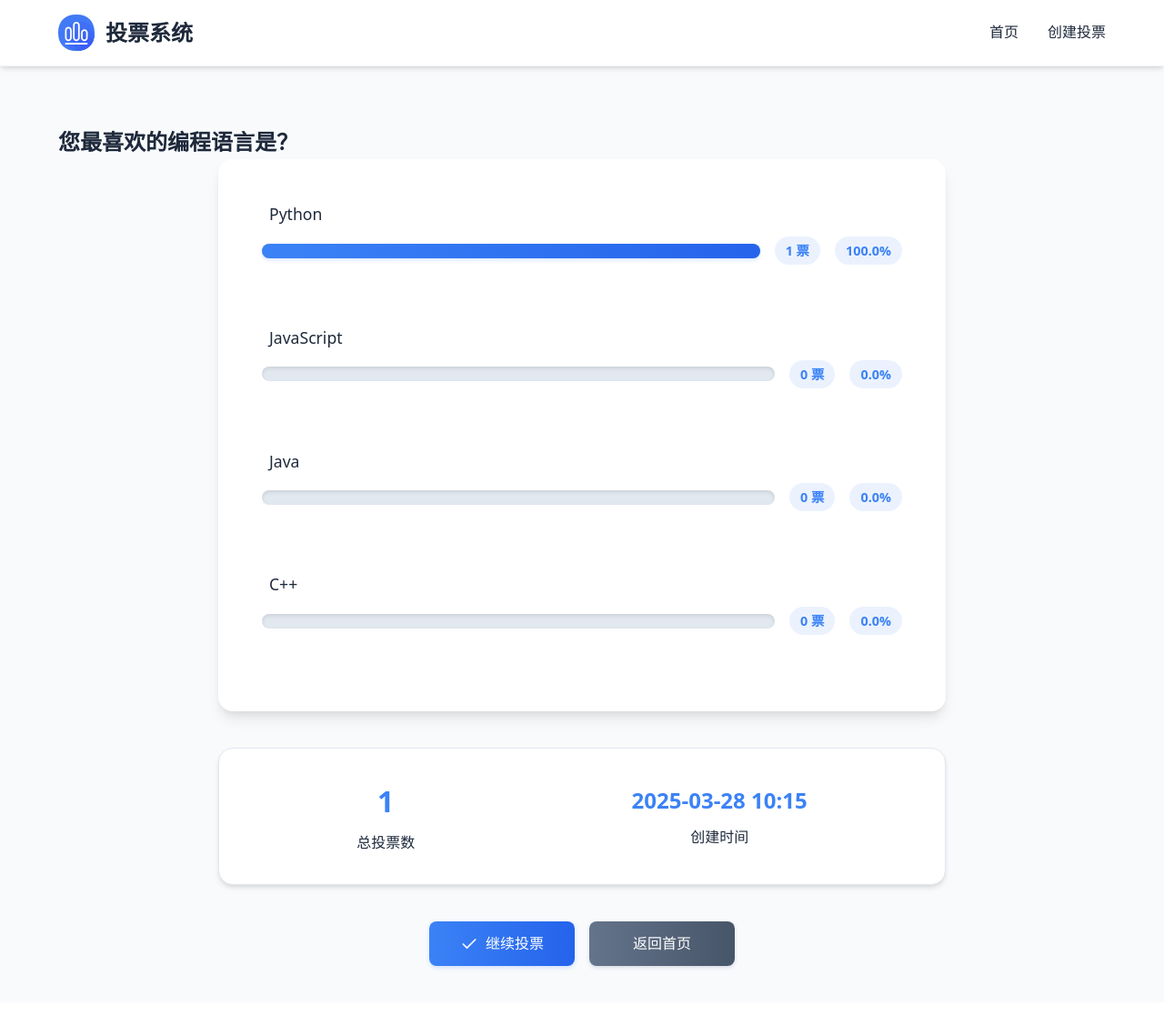
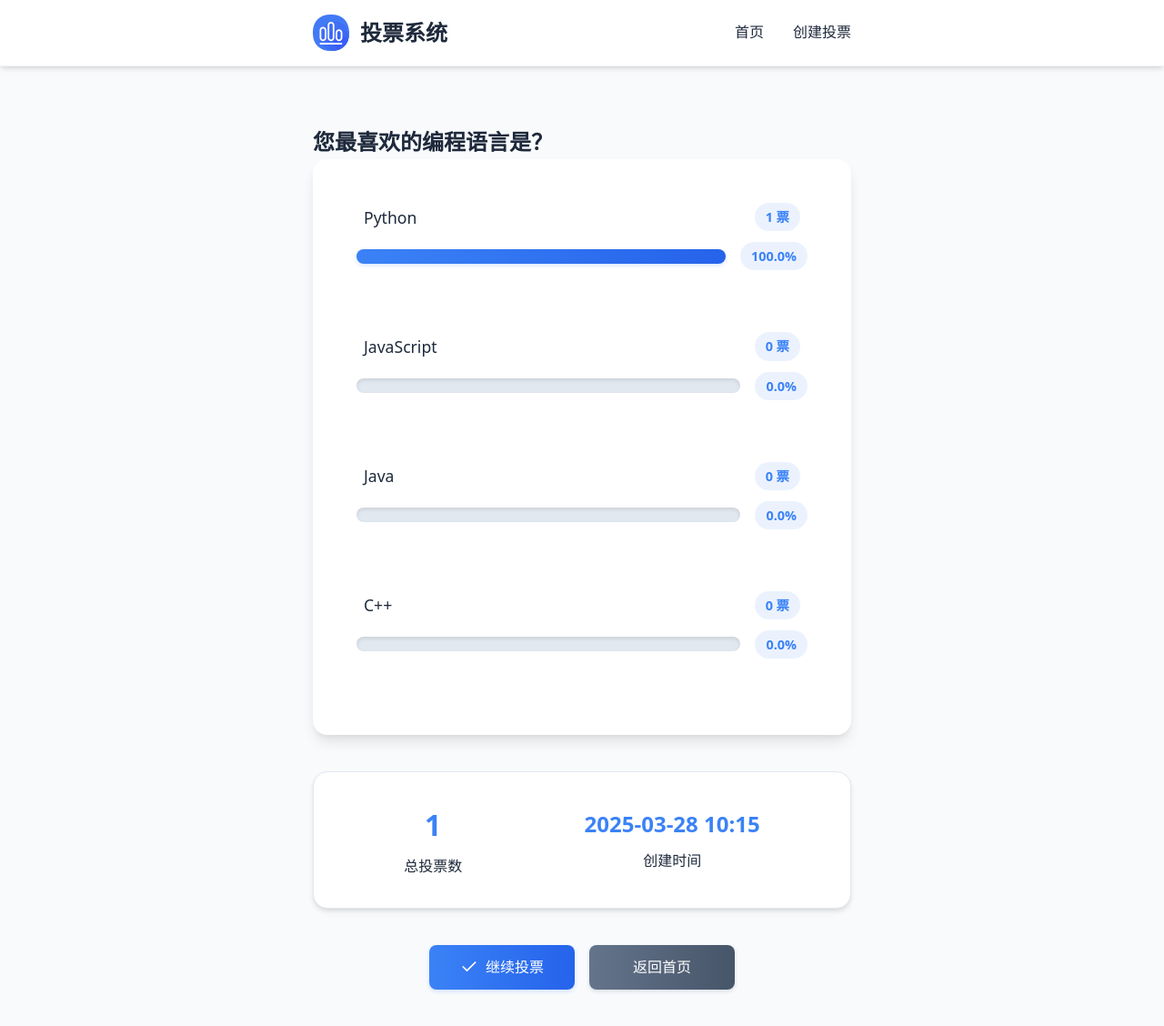
Before and after one commit to AllpickMode/vote, a Flask app: page /results/1 in a window 1280 px wide. Shown: the whole page at 91% size. Before the commit the page ends 1066 px from the top, so only its background shows below. Run offline with Flask 3, Linux system fonts and the light colour scheme; data comes from the database, SQL or seed files in the repository; some libraries are stand-ins or nearby versions.

Commit message:
结果页面的样式调整

```diff
--- a/static/style.css
+++ b/static/style.css
@@ -36,10 +36,11 @@ body {
 }
 
 .container {
-    max-width: 1200px;
+    max-width: 50%;
     margin: 0 auto;
     padding: 0 1.5rem;
     width: 100%;
+    min-width: 320px;
 }
 
 main {
@@ -241,7 +242,7 @@ main {
     border-radius: var(--radius-lg);
     background: white;
     border: 1px solid var(--border);
-    max-width: 800px;
+    width: 100%;
     display: flex;
     justify-content: space-around;
     align-items: center;
@@ -558,7 +559,7 @@ label {
     padding: 2.5rem;
     border-radius: var(--radius-lg);
     box-shadow: var(--shadow-lg);
-    max-width: 800px;
+    width: 100%;
     margin: 0 auto;
 }
 
@@ -580,6 +581,7 @@ label {
 .result-header {
     display: flex;
     align-items: center;
+    justify-content: space-between;
     margin-bottom: 0.75rem;
     padding: 0 0.5rem;
 }
@@ -589,6 +591,18 @@ label {
     font-weight: 500;
     color: var(--text);
     line-height: 1.4;
+    flex: 1;
+}
+
+.vote-count {
+    font-size: 0.9rem;
+    font-weight: 600;
+    color: var(--primary);
+    background: rgba(var(--primary-rgb), 0.1);
+    padding: 0.25rem 0.75rem;
+    border-radius: 1rem;
+    margin-left: 1rem;
+    white-space: nowrap;
 }
 
 .results h2 {
--- a/templates/results.html
+++ b/templates/results.html
@@ -16,13 +16,13 @@
             <div class="result">
                 <div class="result-header">
                     <span class="option-text">{{ option.option_text }}</span>
+                    <span class="vote-count">{{ option.votes }} 票</span>
                 </div>
                 <div class="progress-bar">
                     <div class="progress-track">
                         <div class="progress" style="width: {{ percentage }}%; transition: width 0.8s ease-in-out"></div>
                     </div>
                     <div class="progress-stats">
-                        <span>{{ option.votes }} 票</span>
                         <span>{{ "%.1f"|format(percentage) }}%</span>
                     </div>
                 </div>
```
